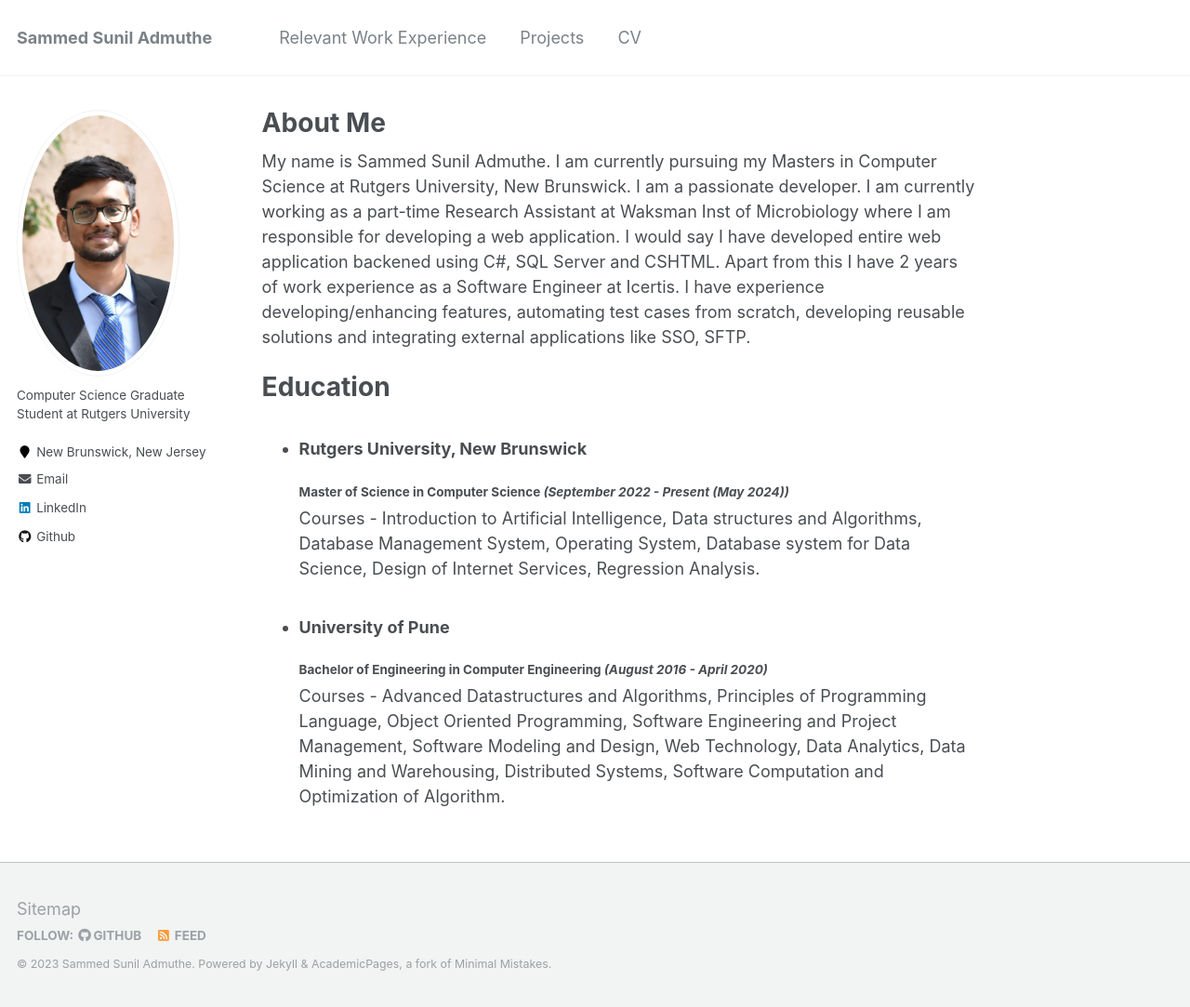
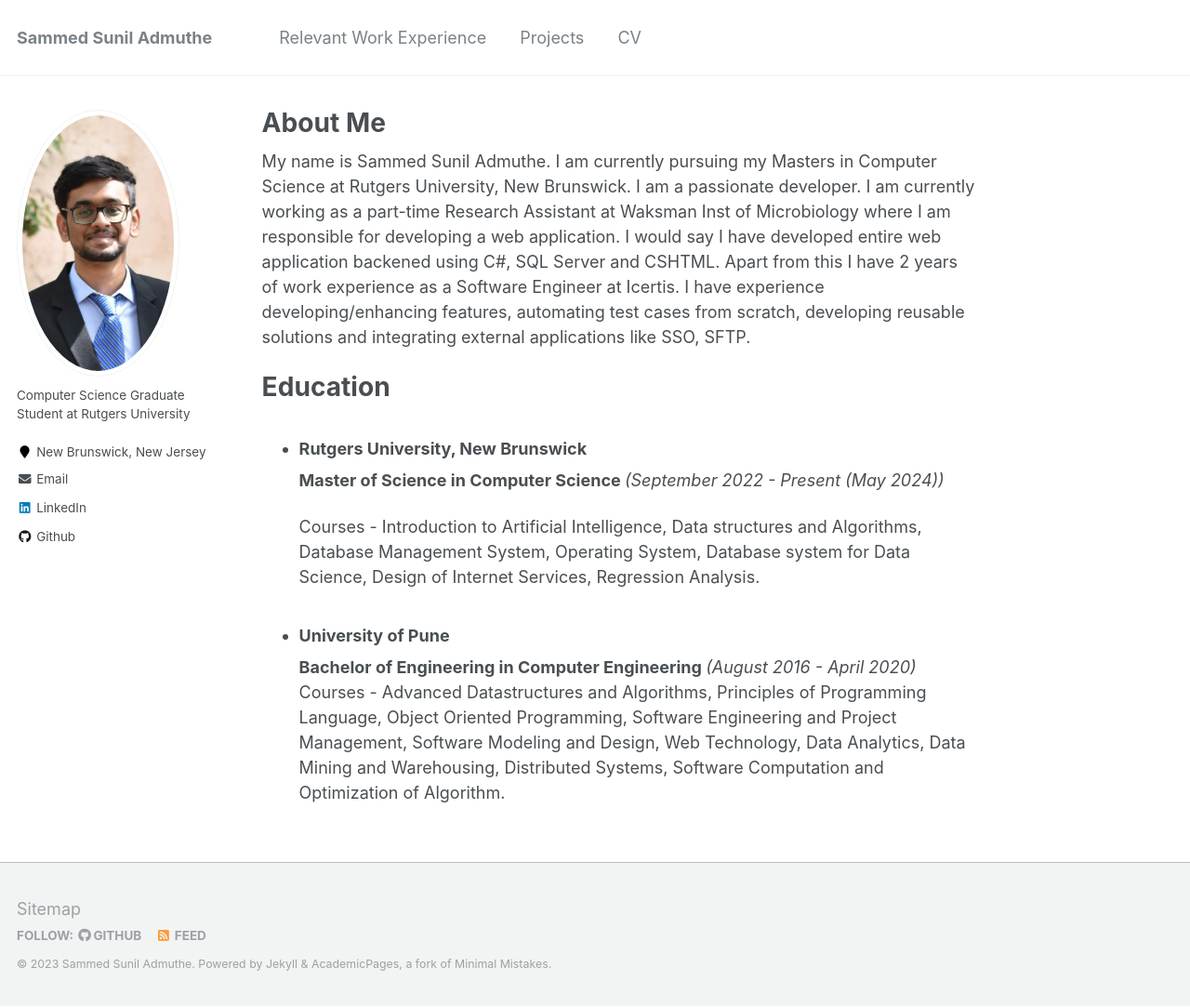
Before and after one commit to SammedAdmuthe/SammedAdmuthe.github.io, a Jekyll site: the page built from _pages/about.md, in a window 1280 px wide and 1083 px high. Shown: the whole window at 93% size. Built offline with Jekyll 4.4.1, drawn with Linux system fonts in a browser that asks for light colours.

```diff
--- a/_pages/about.md
+++ b/_pages/about.md
@@ -13,12 +13,12 @@ My name is Sammed Sunil Admuthe. I am currently pursuing my Masters in Computer
 Education
 ======
 * <h3>Rutgers University, New Brunswick</h3>
-    <h4>Master of Science in Computer Science <i>(September 2022 - Present (May 2024))</i></h4>
+    <b>Master of Science in Computer Science </b><i>(September 2022 - Present (May 2024))</i>
 
     Courses -
     Introduction to Artificial Intelligence, Data structures and Algorithms, Database Management System, Operating System, Database system for Data Science, Design of Internet Services, Regression Analysis.
 
 * <h3>University of Pune</h3>
-    <h4>Bachelor of Engineering in Computer Engineering <i>(August 2016 - April 2020)</i></h4>
+    <b>Bachelor of Engineering in Computer Engineering </b><i>(August 2016 - April 2020)</i>
     Courses -
     Advanced Datastructures and Algorithms, Principles of Programming Language, Object Oriented Programming, Software Engineering and Project Management, Software Modeling and Design, Web Technology, Data Analytics, Data Mining and Warehousing, Distributed Systems, Software Computation and Optimization of Algorithm.
```
